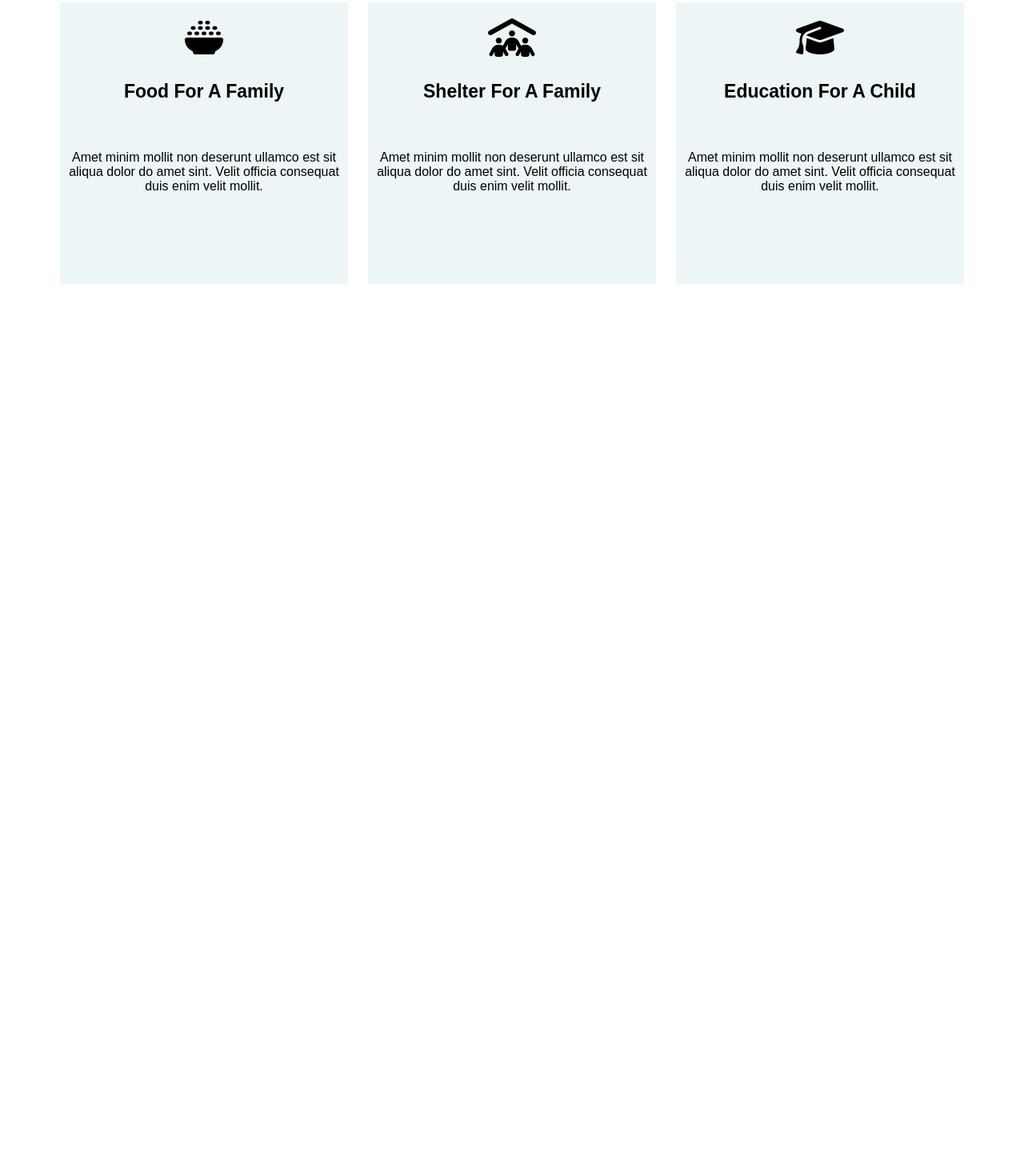
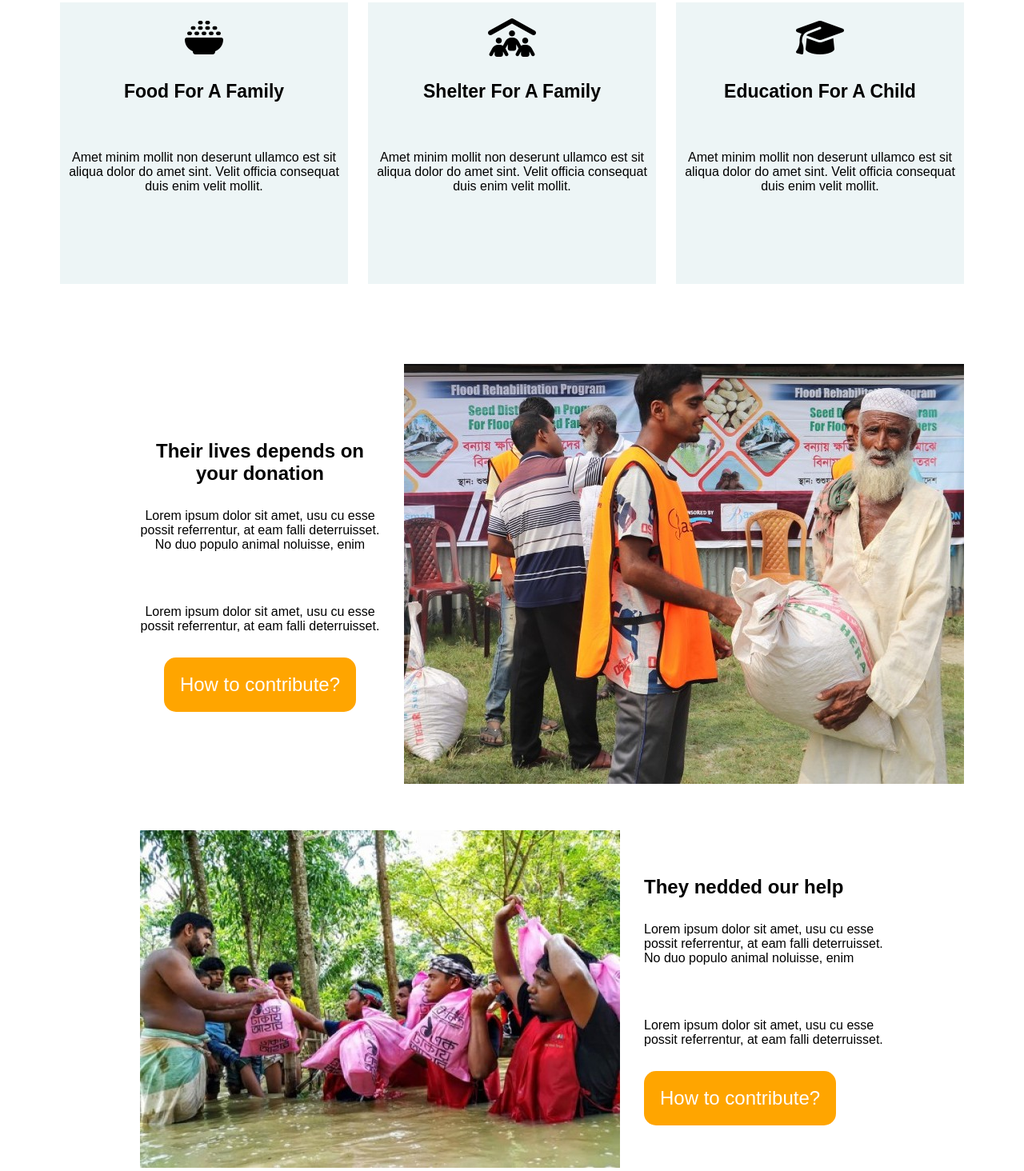
Before and after one commit to Ruhan-ia/developer-portfolioR, a plain HTML site: page index.html in a window 1280 px wide. Shown: the part 1073-2537 px from the top of the page at 80% size. Before the commit the page ends 1428 px from the top, so only its background shows below. Drawn offline with Linux system fonts and the light colour scheme.

Commit message:
second change

```diff
--- a/index.html
+++ b/index.html
@@ -72,6 +72,41 @@
 
             </div>
         </section>
+
+        <section class="text">
+            <div class="card-container">
+                <div class="card">
+                    <h3 class="card-title">Their lives depends on your donation</h3>
+                    <p class="card-description">Lorem ipsum dolor sit amet, usu cu esse possit referrentur, at eam falli deterruisset. No duo populo animal noluisse, enim</p><br><br>
+                    <p class="card-description">Lorem ipsum dolor sit amet, usu cu esse possit referrentur, at eam falli deterruisset.</p>
+                    <div>
+                        <button class="btn-primary">How to contribute?</button>
+                        </div>
+                   </div>
+                <div class="img">
+                    <img src="images/donation10.jpg" alt="">
+              </div>
+              </div>
+              <br><br><br>
+              </section>
+              <section>
+            <div class="card-container">
+                <div class="img">
+                    <img src="images/donation11.jpg" alt="">
+              </div>
+
+
+                <div class="card">
+                    <h3 class="card-title">They nedded our help</h3>
+                    <p class="card-description">Lorem ipsum dolor sit amet, usu cu esse possit referrentur, at eam falli deterruisset. No duo populo animal noluisse, enim</p><br><br>
+                    <p class="card-description">Lorem ipsum dolor sit amet, usu cu esse possit referrentur, at eam falli deterruisset.</p>
+                    <div>
+                        <button class="btn-primary">How to contribute?</button>
+                        </div>
+                   </div>
+
+              </div>
+        </section>
     </main>
 
 </body>
--- a/styles/portfolio2.css
+++ b/styles/portfolio2.css
@@ -107,3 +107,34 @@
 .food-description{
     padding-top: 50px;
 }
+/* card section */
+.text{
+    margin-top: 100px;
+    text-align: center;
+}
+.card-container{
+    display: flex;
+    gap: 30px;
+    align-items: center;
+    justify-content: center;
+}
+
+.card-title{
+    font-size: 24px;
+    font-weight: 700;
+    padding-bottom: 30px;
+}
+.card-description{
+    margin-bottom: 30px;
+}
+.img{
+    width: 300px;
+
+    margin-right: 300px;
+
+
+}
+.card{
+    width: 300px;
+
+}
```
